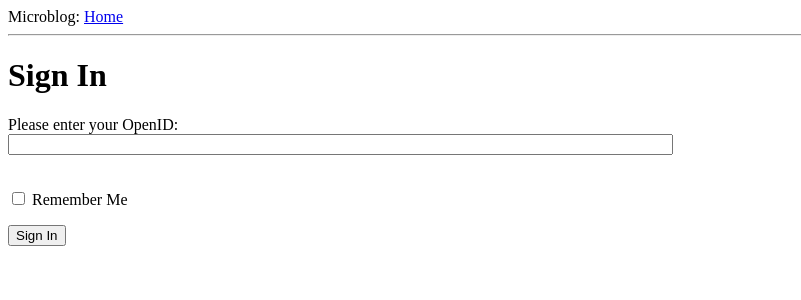
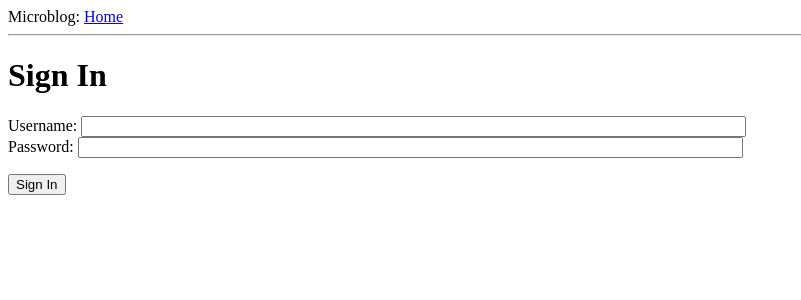
Before and after one commit to zzgzhang/microblog, a Flask app: page /login in a window 1280 px wide. Shown: the top 300 px of the page, without its empty margins (0-801 px from the left). Run offline with Flask 2, Linux system fonts and the light colour scheme.

Commit message:
web表单完成

```diff
--- a/app/requirements.txt
+++ b/app/requirements.txt
@@ -1,7 +1,7 @@
 flask
 Flask-WTF
 flask-login
-flask-openid
+Flask-OAuthlib
 flask-mail
 flask-sqlalchemy
 sqlalchemy-migrate
--- a/app/templates/login.html
+++ b/app/templates/login.html
@@ -3,16 +3,21 @@
 
 {% block content %}
     <h1>Sign In</h1>
-    <form action="" method="post" name="login">
+    <form action="dologin" method="post" name="login">
         {{ form.csrf_token }}
         <p>
-            Please enter your OpenID:<br>
-            {{ form.openid(size=80) }}<br>
-            {% for error in form.openid.errors %}
-                <span style="color: red;">[{{ error }}]</span>
-            {% endfor %}<br>
+            {% for error in form.username.errors %}
+                <span style="color: red;">[{{ error }}]</span><br>
+            {% endfor %}
+            {% for error in form.password.errors %}
+                <span style="color: red;">[{{ error }}]</span><br>
+            {% endfor %}
+            {{ form.username.label }}:
+            {{ form.username(size=80) }}<br>
+            {{ form.password.label }}:
+            {{ form.password(size=80) }}<br>
+
         </p>
-        <p>{{ form.remember_me }} Remember Me</p>
         <p><input type="submit" value="Sign In"></p>
 
     </form>
--- a/app/views/forms.py
+++ b/app/views/forms.py
@@ -1,7 +1,7 @@
 from flask_wtf import Form
-from wtforms import StringField, BooleanField
+from wtforms import StringField, PasswordField
 from wtforms.validators import DataRequired
 
 class LoginForm(Form):
-    openid = StringField('openid', validators=[DataRequired()])
-    remember_me = BooleanField('remember_me', default=False)
+    username = StringField(label='Username', validators=[DataRequired()])
+    password = PasswordField(label='Password', validators=[DataRequired()])
--- a/app/views/microblogviews.py
+++ b/app/views/microblogviews.py
@@ -13,7 +13,6 @@ def index():
 @app.route('/hello')
 def hello():
     return 'Hello World!'
-
 
 @app.route('/html')
 def html():
@@ -41,12 +40,18 @@ def posts():
     template_naeme = 'posts.html'
     return render_template(template_naeme, title='Posts', posts=posts, user=user)
 
-@app.route('/login', methods=['GET', 'POST'])
+@app.route('/login')
 def login():
     form = LoginForm()
-    if form.validate_on_submit():
-        flash('Login requested for OpenID="' + form.openid.data + '", remember_me=' + str(form.remember_me.data))
-        return redirect('/')
-
     template_naeme = 'login.html'
     return render_template(template_naeme, title='Sign In', form=form)
+
+@app.route('/dologin', methods=['GET', 'POST'])
+def dologin():
+    form = LoginForm()
+    if form.validate_on_submit():
+        flash('username="' + form.username.data + '", password=' + str(form.password.data))
+        return redirect('/')
+    else:
+        template_naeme = 'login.html'
+        return render_template(template_naeme, title='Sign In', form=form)
```
